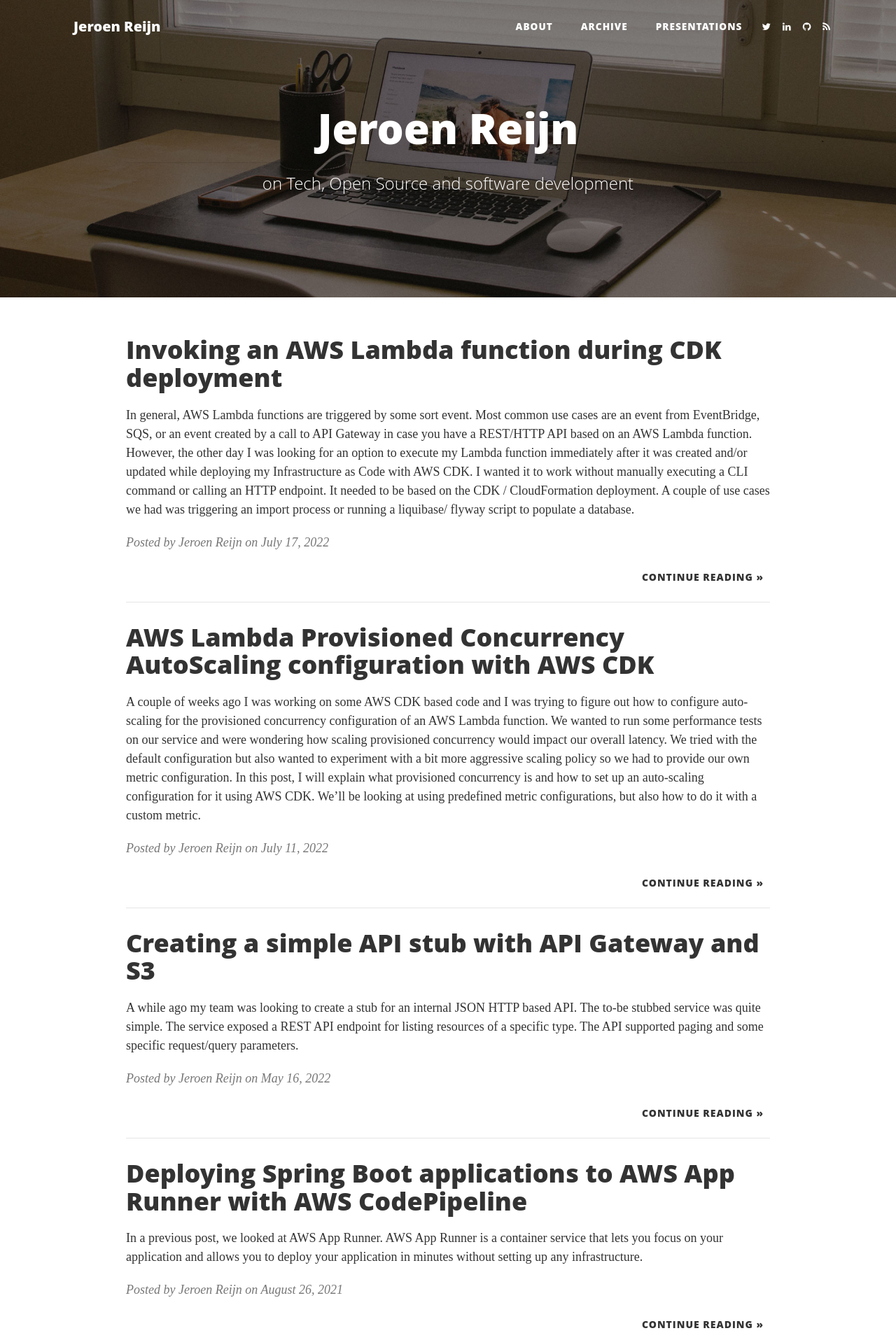
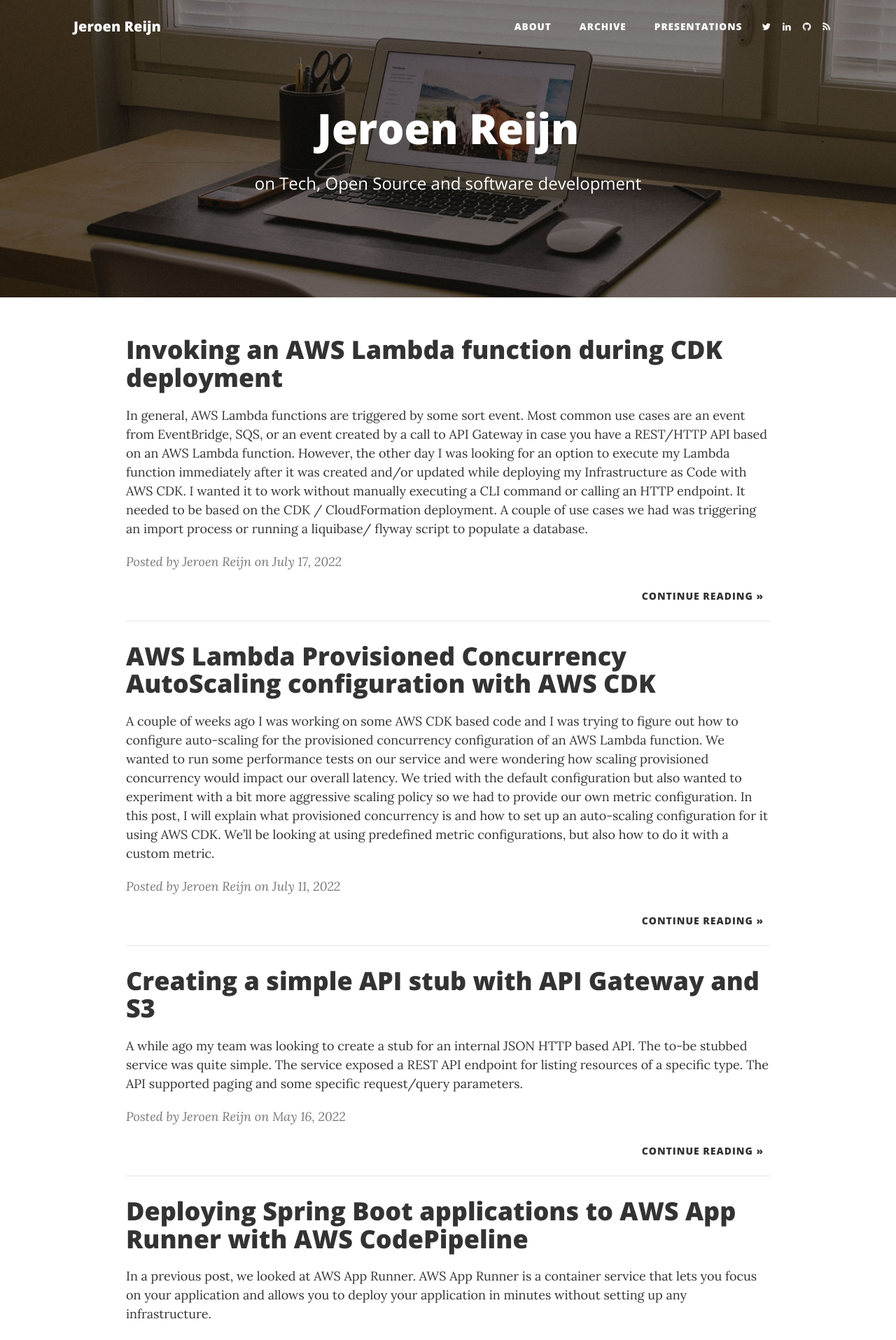
Before and after one commit to jreijn/jreijn.github.com, a Jekyll site: the page built from index.html, in a window 1280 px wide. Shown: the top 1915 px of the page at 70% size. Built offline with Jekyll 4.4.1, drawn with Linux system fonts in a browser that asks for light colours; the list of posts is cut into pages by our own code.

Commit message:
removed preload

```diff
--- a/_includes/head.html
+++ b/_includes/head.html
@@ -22,8 +22,8 @@
 
     <!-- Custom fonts for this template -->
     <link href="{{ "/vendor/font-awesome/css/font-awesome.min.css" | prepend: site.baseurl }}?{{site.time | date: '%s%N'}}" rel="stylesheet" type="text/css">
-    <link rel="preload" as="font" href='https://fonts.googleapis.com/css?display=swap&family=Lora:400,700,400italic,700italic' rel='stylesheet' type='text/css'>
-    <link rel="preload" as="font" href='https://fonts.googleapis.com/css?display=swap&family=Open+Sans:300italic,400italic,600italic,700italic,800italic,400,300,600,700,800' rel='stylesheet' type='text/css'>
+    <link href='https://fonts.googleapis.com/css?family=Lora:400,700,400italic,700italic&swap=true' rel='stylesheet' type='text/css'>
+    <link href='https://fonts.googleapis.com/css?family=Open+Sans:300italic,400italic,600italic,700italic,800italic,400,300,600,700,800&swap=true' rel='stylesheet' type='text/css'>
 
     <!-- Custom styles for this template -->
     <link href="{{ "/css/clean-blog.min.css" | prepend: site.baseurl }}?{{site.time | date: '%s%N'}}" rel="stylesheet" type="text/css">
```
